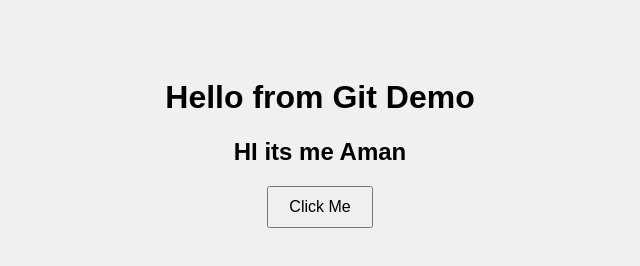
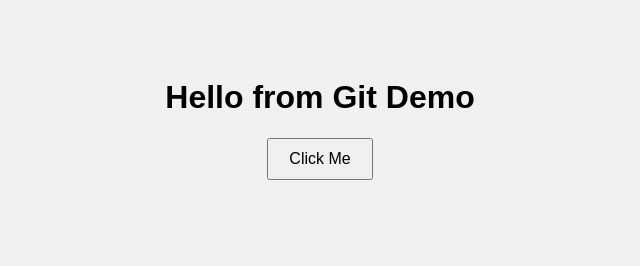
Before and after one commit to amank442/Git-Branching, a plain HTML site: page index.html in a window 1280 px wide. Shown: the whole page, without its empty margins (320-960 px from the left). Drawn offline with Linux system fonts and the light colour scheme.

Commit message:
Removed the updated html line

```diff
--- a/index.html
+++ b/index.html
@@ -8,7 +8,7 @@
 </head>
 <body>
   <h1>Hello from Git Demo</h1>
-  <h2>HI its me Aman</h2>
+
   <button onclick="greet()">Click Me</button>
 
   <script src="index.js"></script>
```
